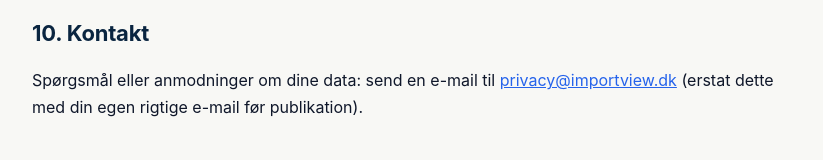
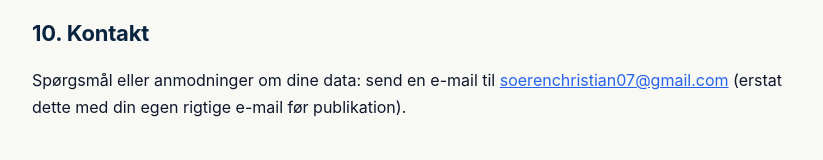
Before and after one commit to codaclaude3-pixel/auto-import-view-privacy-policy, a plain HTML site: page index.html in a window 1280 px wide. Shown: the part 2939-3099 px from the top of the page, without its empty margins (228-1051 px from the left). Drawn offline with Linux system fonts and the light colour scheme.

Commit message:
Update contact email in privacy policy

```diff
--- a/index.html
+++ b/index.html
@@ -133,7 +133,7 @@
       <p>Hvis vi ændrer denne politik, opdaterer vi datoen øverst på siden. Hvis ændringerne påvirker hvilke data vi indsamler, viser vi en besked i udvidelsens popup næste gang du åbner den.</p>
 
       <h2>10. Kontakt</h2>
-      <p>Spørgsmål eller anmodninger om dine data: send en e-mail til <a href="mailto:privacy@importview.dk">privacy@importview.dk</a> (erstat dette med din egen rigtige e-mail før publikation).</p>
+      <p>Spørgsmål eller anmodninger om dine data: send en e-mail til <a href="mailto:soerenchristian07@gmail.com">soerenchristian07@gmail.com</a> (erstat dette med din egen rigtige e-mail før publikation).</p>
 
       <footer>
         © 2026 Auto Import View · <a href="/">Forside</a> · <a href="/admin">Admin</a>
```
